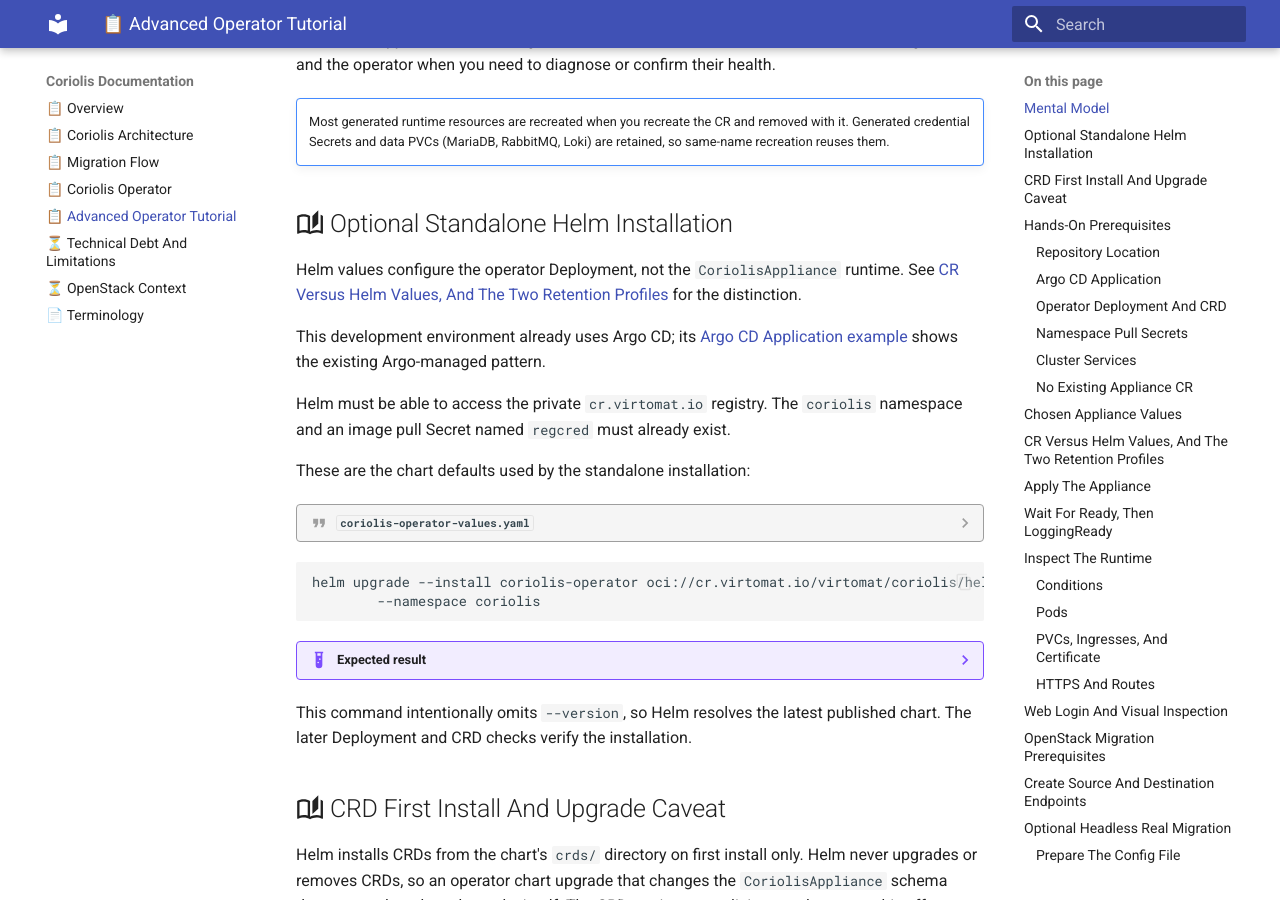
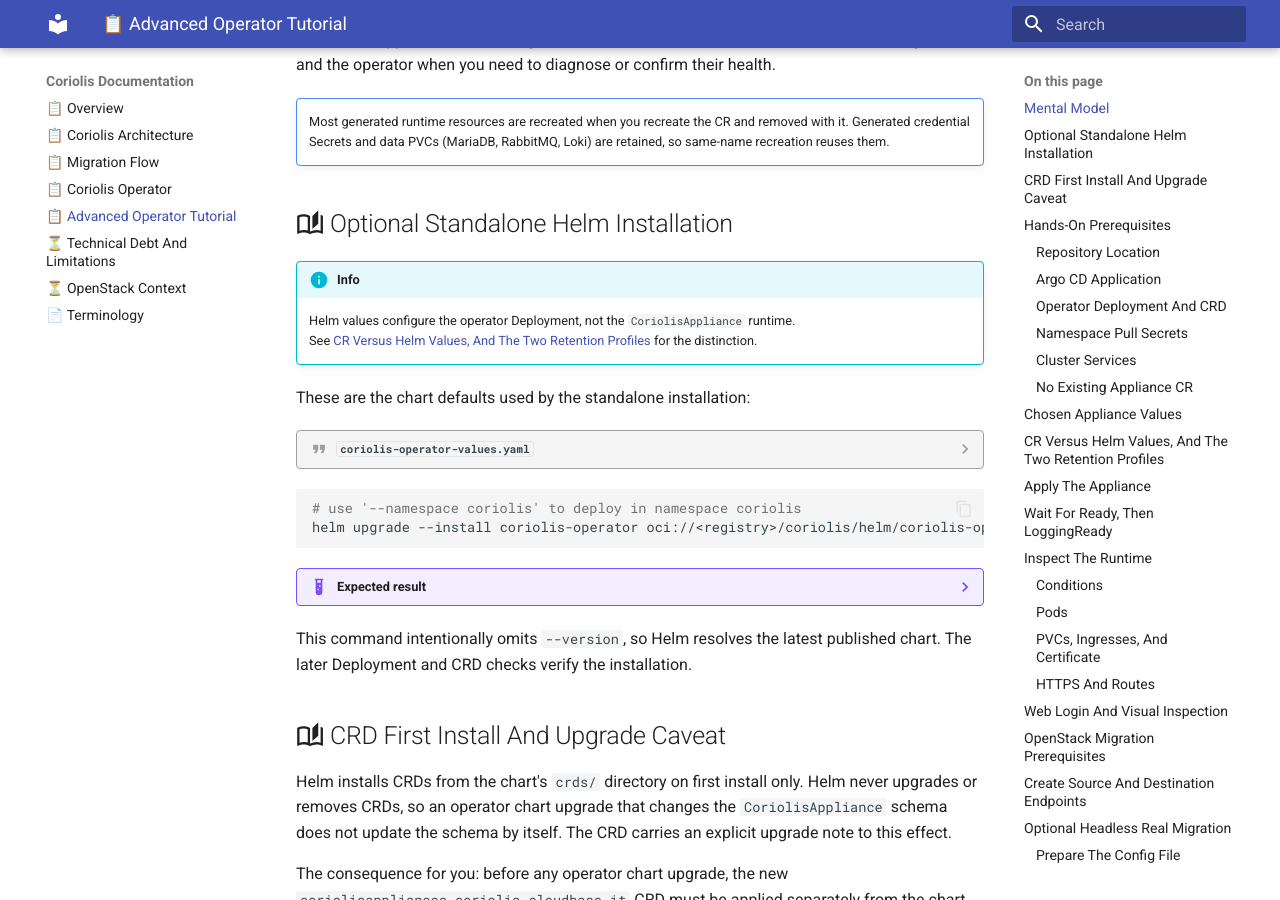
Before and after one commit to radumoisan/coriolis, an MkDocs documentation site: the page built from docs/operator-advanced-tutorial.md, in a window 1280 px wide and 900 px high, scrolled down 1218 px. Built offline with MkDocs 1.6.1 and Material for MkDocs 9.7.7, drawn with Linux system fonts in a browser that asks for light colours.

Commit message:
Improved docs
Signed-off-by: Radu Moisan <radu.moisan@gmail.com>

````diff
--- a/docs/operator-advanced-tutorial.md
+++ b/docs/operator-advanced-tutorial.md
@@ -41,11 +41,9 @@
 
 ## :material-book-open-page-variant-outline: Optional Standalone Helm Installation
 
-Helm values configure the operator Deployment, not the `CoriolisAppliance` runtime. See [CR Versus Helm Values, And The Two Retention Profiles](#cr-versus-helm-values-and-the-two-retention-profiles) for the distinction.
-
-This development environment already uses Argo CD; its [Argo CD Application example](assets/manifests/coriolis-operator-application.example.yaml) shows the existing Argo-managed pattern.
-
-Helm must be able to access the private `cr.virtomat.io` registry. The `coriolis` namespace and an image pull Secret named `regcred` must already exist.
+!!! info
+    Helm values configure the operator Deployment, not the `CoriolisAppliance` runtime.<br>
+    See [CR Versus Helm Values, And The Two Retention Profiles](#cr-versus-helm-values-and-the-two-retention-profiles) for the distinction.
 
 These are the chart defaults used by the standalone installation:
 
@@ -115,8 +113,8 @@
 
 <!-- Install or upgrade the standalone operator release with chart defaults. -->
 ```bash
-helm upgrade --install coriolis-operator oci://cr.virtomat.io/virtomat/coriolis/helm/coriolis-operator \
-        --namespace coriolis
+# use '--namespace coriolis' to deploy in namespace coriolis
+helm upgrade --install coriolis-operator oci://<registry>/coriolis/helm/coriolis-operator
 ```
 
 ??? example "Expected result"
````
